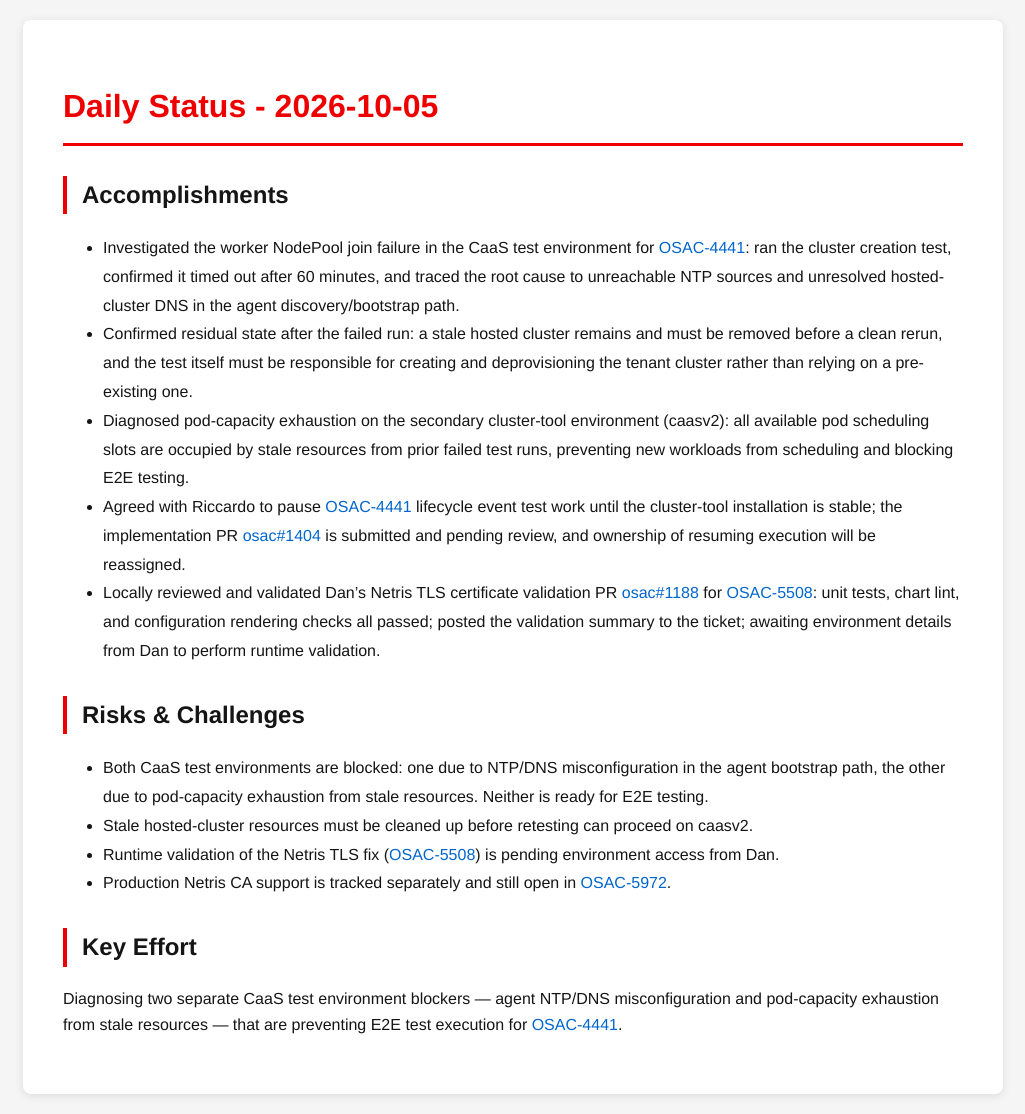
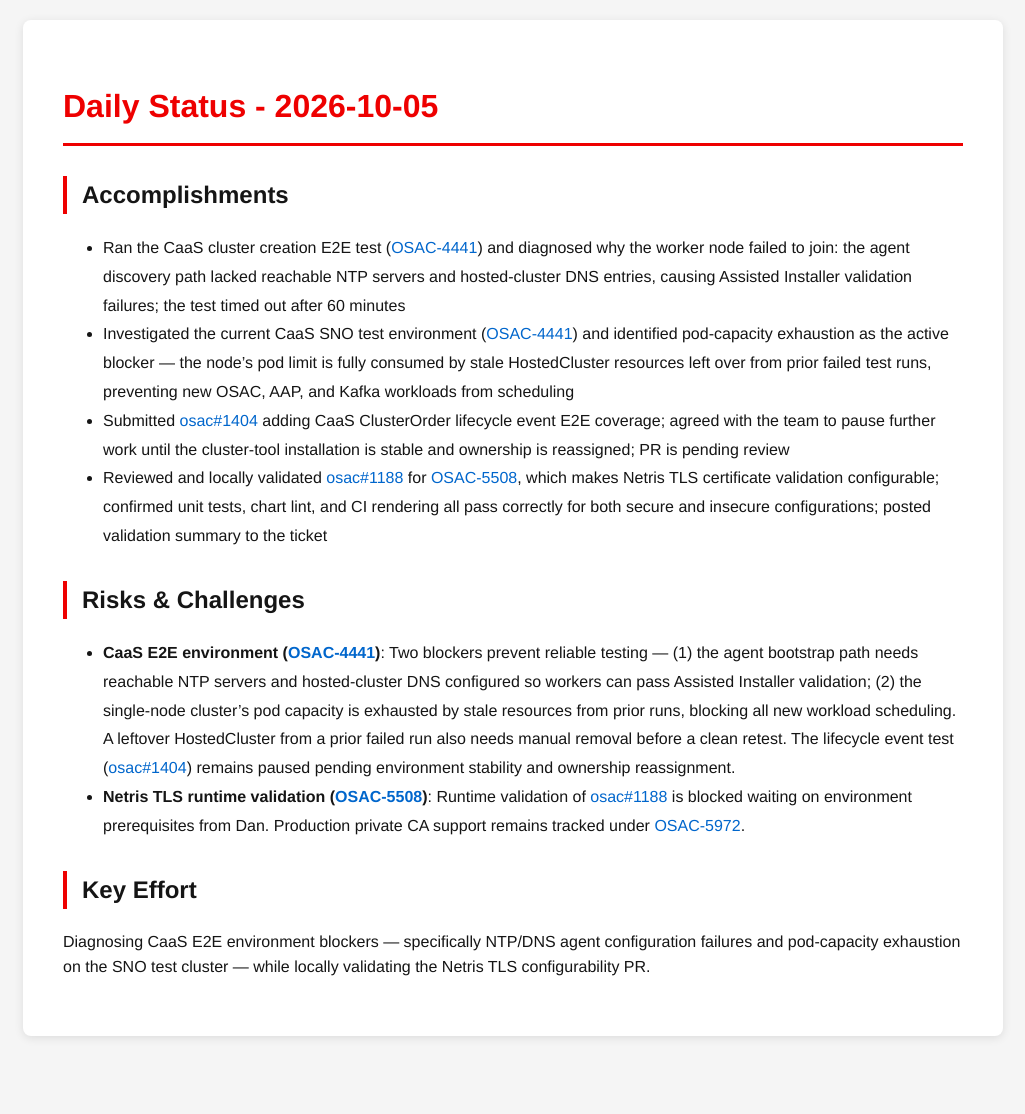
Before and after one commit to tzvatot/daily-status, a Jekyll site: the page built from 2026-10-05.md, in a window 1280 px wide. Shown: the whole page, without its empty margins (127-1152 px from the left). Built offline with Jekyll 4.4.1, drawn with Linux system fonts in a browser that asks for light colours; after the commit the page ends 1056 px from its top, so only the background shows below that.

Commit message:
Daily status update - 2026-10-05

```diff
--- a/2026-10-05.md
+++ b/2026-10-05.md
@@ -7,17 +7,14 @@
 # Daily Status - 2026-10-05
 
 ## Accomplishments
-- Investigated the worker NodePool join failure in the CaaS test environment for [OSAC-4441](https://redhat.atlassian.net/browse/OSAC-4441): ran the cluster creation test, confirmed it timed out after 60 minutes, and traced the root cause to unreachable NTP sources and unresolved hosted-cluster DNS in the agent discovery/bootstrap path.
-- Confirmed residual state after the failed run: a stale hosted cluster remains and must be removed before a clean rerun, and the test itself must be responsible for creating and deprovisioning the tenant cluster rather than relying on a pre-existing one.
-- Diagnosed pod-capacity exhaustion on the secondary cluster-tool environment (caasv2): all available pod scheduling slots are occupied by stale resources from prior failed test runs, preventing new workloads from scheduling and blocking E2E testing.
-- Agreed with Riccardo to pause [OSAC-4441](https://redhat.atlassian.net/browse/OSAC-4441) lifecycle event test work until the cluster-tool installation is stable; the implementation PR [osac#1404](https://github.com/osac-project/osac/pull/1404) is submitted and pending review, and ownership of resuming execution will be reassigned.
-- Locally reviewed and validated Dan's Netris TLS certificate validation PR [osac#1188](https://github.com/osac-project/osac/pull/1188) for [OSAC-5508](https://redhat.atlassian.net/browse/OSAC-5508): unit tests, chart lint, and configuration rendering checks all passed; posted the validation summary to the ticket; awaiting environment details from Dan to perform runtime validation.
+- Ran the CaaS cluster creation E2E test ([OSAC-4441](https://redhat.atlassian.net/browse/OSAC-4441)) and diagnosed why the worker node failed to join: the agent discovery path lacked reachable NTP servers and hosted-cluster DNS entries, causing Assisted Installer validation failures; the test timed out after 60 minutes
+- Investigated the current CaaS SNO test environment ([OSAC-4441](https://redhat.atlassian.net/browse/OSAC-4441)) and identified pod-capacity exhaustion as the active blocker — the node's pod limit is fully consumed by stale HostedCluster resources left over from prior failed test runs, preventing new OSAC, AAP, and Kafka workloads from scheduling
+- Submitted [osac#1404](https://github.com/osac-project/osac/pull/1404) adding CaaS ClusterOrder lifecycle event E2E coverage; agreed with the team to pause further work until the cluster-tool installation is stable and ownership is reassigned; PR is pending review
+- Reviewed and locally validated [osac#1188](https://github.com/osac-project/osac/pull/1188) for [OSAC-5508](https://redhat.atlassian.net/browse/OSAC-5508), which makes Netris TLS certificate validation configurable; confirmed unit tests, chart lint, and CI rendering all pass correctly for both secure and insecure configurations; posted validation summary to the ticket
 
 ## Risks & Challenges
-- Both CaaS test environments are blocked: one due to NTP/DNS misconfiguration in the agent bootstrap path, the other due to pod-capacity exhaustion from stale resources. Neither is ready for E2E testing.
-- Stale hosted-cluster resources must be cleaned up before retesting can proceed on caasv2.
-- Runtime validation of the Netris TLS fix ([OSAC-5508](https://redhat.atlassian.net/browse/OSAC-5508)) is pending environment access from Dan.
-- Production Netris CA support is tracked separately and still open in [OSAC-5972](https://redhat.atlassian.net/browse/OSAC-5972).
+- **CaaS E2E environment ([OSAC-4441](https://redhat.atlassian.net/browse/OSAC-4441))**: Two blockers prevent reliable testing — (1) the agent bootstrap path needs reachable NTP servers and hosted-cluster DNS configured so workers can pass Assisted Installer validation; (2) the single-node cluster's pod capacity is exhausted by stale resources from prior runs, blocking all new workload scheduling. A leftover HostedCluster from a prior failed run also needs manual removal before a clean retest. The lifecycle event test ([osac#1404](https://github.com/osac-project/osac/pull/1404)) remains paused pending environment stability and ownership reassignment.
+- **Netris TLS runtime validation ([OSAC-5508](https://redhat.atlassian.net/browse/OSAC-5508))**: Runtime validation of [osac#1188](https://github.com/osac-project/osac/pull/1188) is blocked waiting on environment prerequisites from Dan. Production private CA support remains tracked under [OSAC-5972](https://redhat.atlassian.net/browse/OSAC-5972).
 
 ## Key Effort
-Diagnosing two separate CaaS test environment blockers — agent NTP/DNS misconfiguration and pod-capacity exhaustion from stale resources — that are preventing E2E test execution for [OSAC-4441](https://redhat.atlassian.net/browse/OSAC-4441).
+Diagnosing CaaS E2E environment blockers — specifically NTP/DNS agent configuration failures and pod-capacity exhaustion on the SNO test cluster — while locally validating the Netris TLS configurability PR.
```
